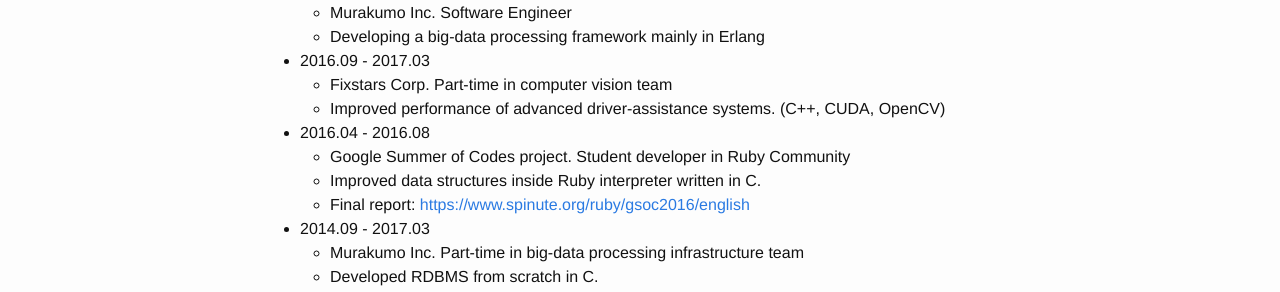
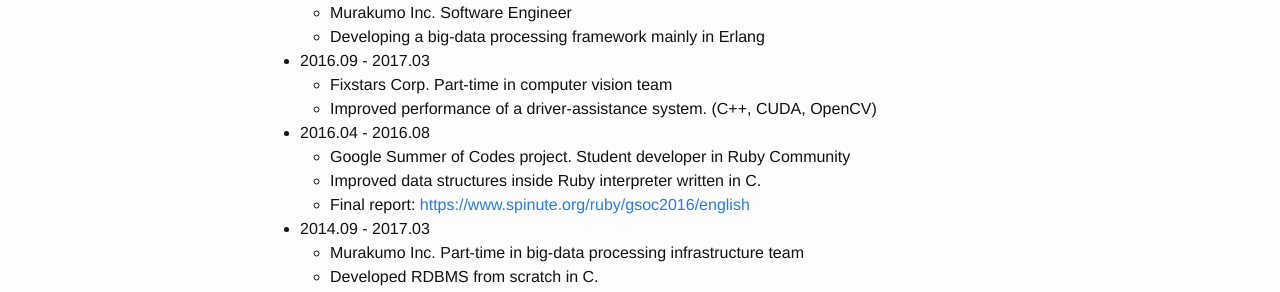
Before and after one commit to spinute/spinute.github.io, a Jekyll site: the page built from index.md, in a window 1280 px wide. Shown: the part 601-893 px from the top of the page. Built offline with Jekyll 4.4.1, drawn with Linux system fonts in a browser that asks for light colours.

Commit message:
smallfix

```diff
--- a/index.md
+++ b/index.md
@@ -23,7 +23,7 @@
   * Developing a big-data processing framework mainly in Erlang
 * 2016.09 - 2017.03
   * Fixstars Corp. Part-time in computer vision team
-  * Improved performance of advanced driver-assistance systems. (C++, CUDA, OpenCV)
+  * Improved performance of a driver-assistance system. (C++, CUDA, OpenCV)
 * 2016.04 - 2016.08
   * Google Summer of Codes project. Student developer in Ruby Community
   * Improved data structures inside Ruby interpreter written in C.
```
